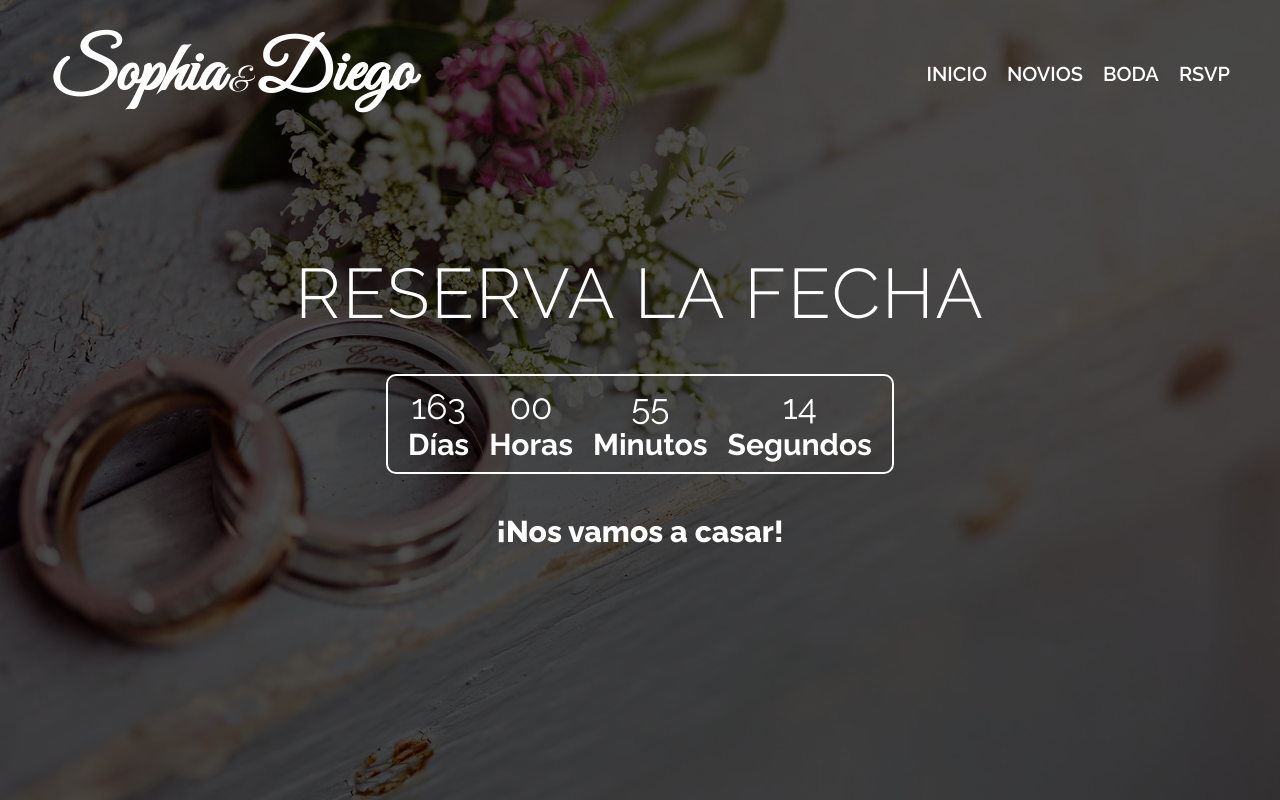
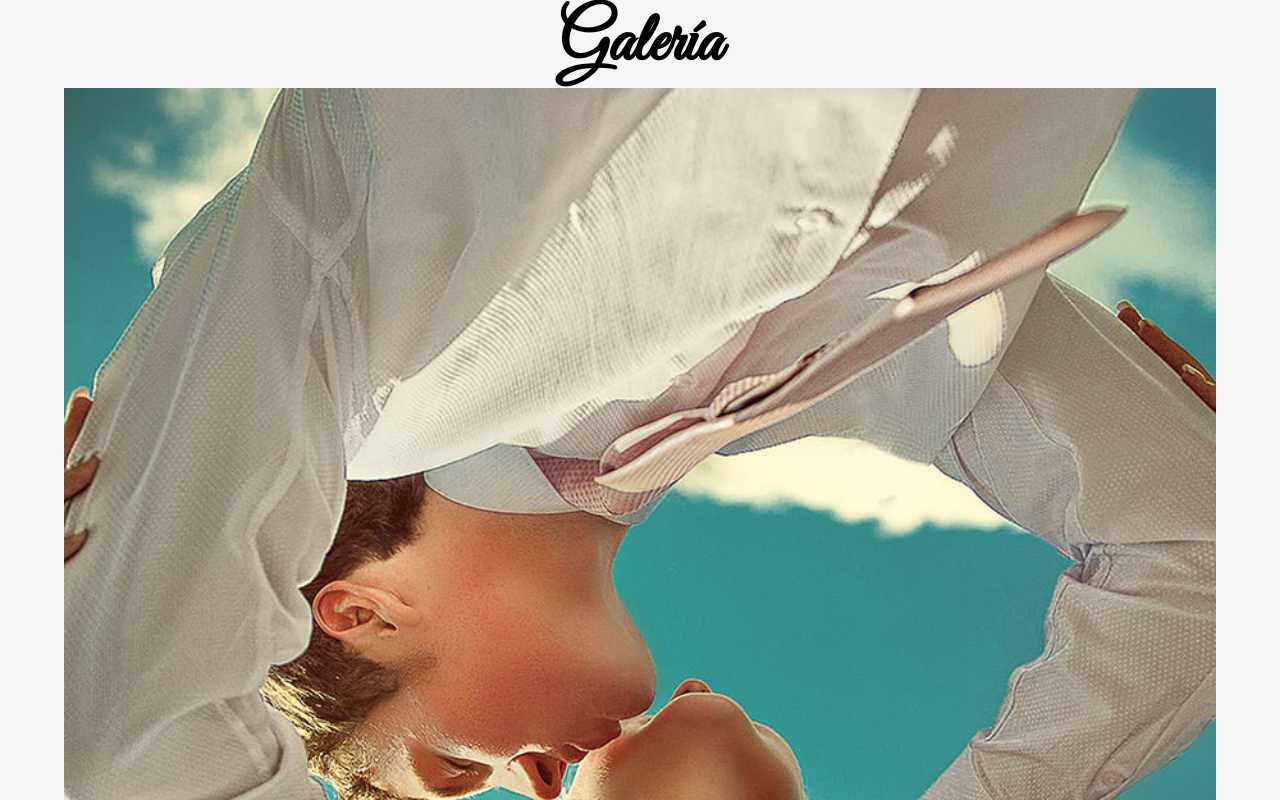
Before and after one commit to Jhoel24/invitacion_boda_2022, a React (Vite) app: page /galeria in a window 1280 px wide. Shown: the top 800 px of the page. Built offline with nearby package versions, Linux system fonts and the light colour scheme.

Commit message:
router agregado

```diff
--- a/package.json
+++ b/package.json
@@ -12,6 +12,7 @@
     "dayjs": "^1.11.4",
     "react": "^18.2.0",
     "react-dom": "^18.2.0",
+    "react-router-dom": "^6.3.0",
     "styled-components": "^5.3.5"
   },
   "devDependencies": {
--- a/src/App.jsx
+++ b/src/App.jsx
@@ -1,14 +1,12 @@
 import Banner from "./components/Banner"
 import GalleryComponent from "./components/GalleryComponent"
+import AppRouter from "./routes/AppRouter"
 
 function App() {
 
   return (
     <>
-      <Banner />
-      <div className="contenedor">
-        <GalleryComponent />
-      </div>
+      <AppRouter />
     </>
   )
 }
--- a/src/components/Banner.jsx
+++ b/src/components/Banner.jsx
@@ -1,5 +1,6 @@
 import styled from "styled-components"
 import CountdownTimer from "./CountdownTimer"
+import { Link } from 'react-router-dom'
 
 const ContenidoNavegacion = styled.div`
     position: absolute;
@@ -50,6 +51,7 @@ const Banner = () => {
                         <a href="#pareja">Novios</a>
                         <a href="#wedding">Boda</a>
                         <a href="#rsvp">RSVP</a>
+                        <Link to={'/galeria'}>Galería</Link>
                     </Navegacion>
                 </ContenidoNavegacion>
                     <h1>Reserva la fecha</h1>
--- /dev/null
+++ b/src/components/ContenidoHome.jsx
@@ -0,0 +1,11 @@
+import Banner from "./Banner"
+
+const ContenidoHome = () => {
+    return (
+        <>
+        <Banner />
+      </>
+    )
+}
+
+export default ContenidoHome
--- a/src/components/GalleryComponent.jsx
+++ b/src/components/GalleryComponent.jsx
@@ -9,6 +9,7 @@ import imagen7 from '../assets/images/galeria-imagen7.jpeg'
 import imagen8 from '../assets/images/galeria-imagen8.jpeg'
 import imagen9 from '../assets/images/galeria-imagen9.jpeg'
 import imagen10 from '../assets/images/galeria-imagen10.jpeg'
+import { Link } from 'react-router-dom'
 
 
 const Titulo = styled.h1`
@@ -18,6 +19,9 @@ const Titulo = styled.h1`
     @media (max-width: 768px){
         font-size: 5rem;
     }
+    @media (max-width: 361px){
+        font-size: 4rem;
+    }
 `
 const Galeria = styled.div`
 
@@ -26,7 +30,8 @@ const Galeria = styled.div`
 const GalleryComponent = () => {
 
     return (
-        <div className='galeria'>
+        <div className='contenedor'>
+            {/* <Link to="/" className='regresar'>Regresar</Link> */}
             <Titulo>Galería</Titulo>
             <Galeria>
                 <div>
--- a/src/index.css
+++ b/src/index.css
@@ -119,3 +119,18 @@ html {
 .galeria {
   margin-top: 3rem;
 }
+
+
+.regresar{
+  text-decoration: none;
+  font-size: 2.5rem;
+  color: coral;
+  font-weight: 900;
+  padding: .8rem 1rem;
+  border: 1px solid coral;
+  border-radius: 7px;
+}
+
+img {
+  width: 100%;
+}
--- a/src/main.jsx
+++ b/src/main.jsx
@@ -2,9 +2,12 @@ import React from 'react'
 import ReactDOM from 'react-dom/client'
 import App from './App'
 import './index.css'
+import { BrowserRouter } from 'react-router-dom'
 
 ReactDOM.createRoot(document.getElementById('root')).render(
   // <React.StrictMode>
-    <App />
+    <BrowserRouter>
+      <App />
+    </BrowserRouter>
   // </React.StrictMode>
 )
--- /dev/null
+++ b/src/routes/AppRouter.jsx
@@ -0,0 +1,14 @@
+import { Routes, Route } from 'react-router-dom'
+import ContenidoHome from '../components/ContenidoHome'
+import GalleryComponent from '../components/GalleryComponent'
+
+const AppRouter = () => {
+    return (
+        <Routes>
+            <Route path="/" element={ <ContenidoHome /> } />
+            <Route path="/galeria" element={ <GalleryComponent /> } />
+        </Routes>
+    )
+}
+
+export default AppRouter
```
Also changed, not shown: 1 other file (tests, documents, lock files or other folders).
